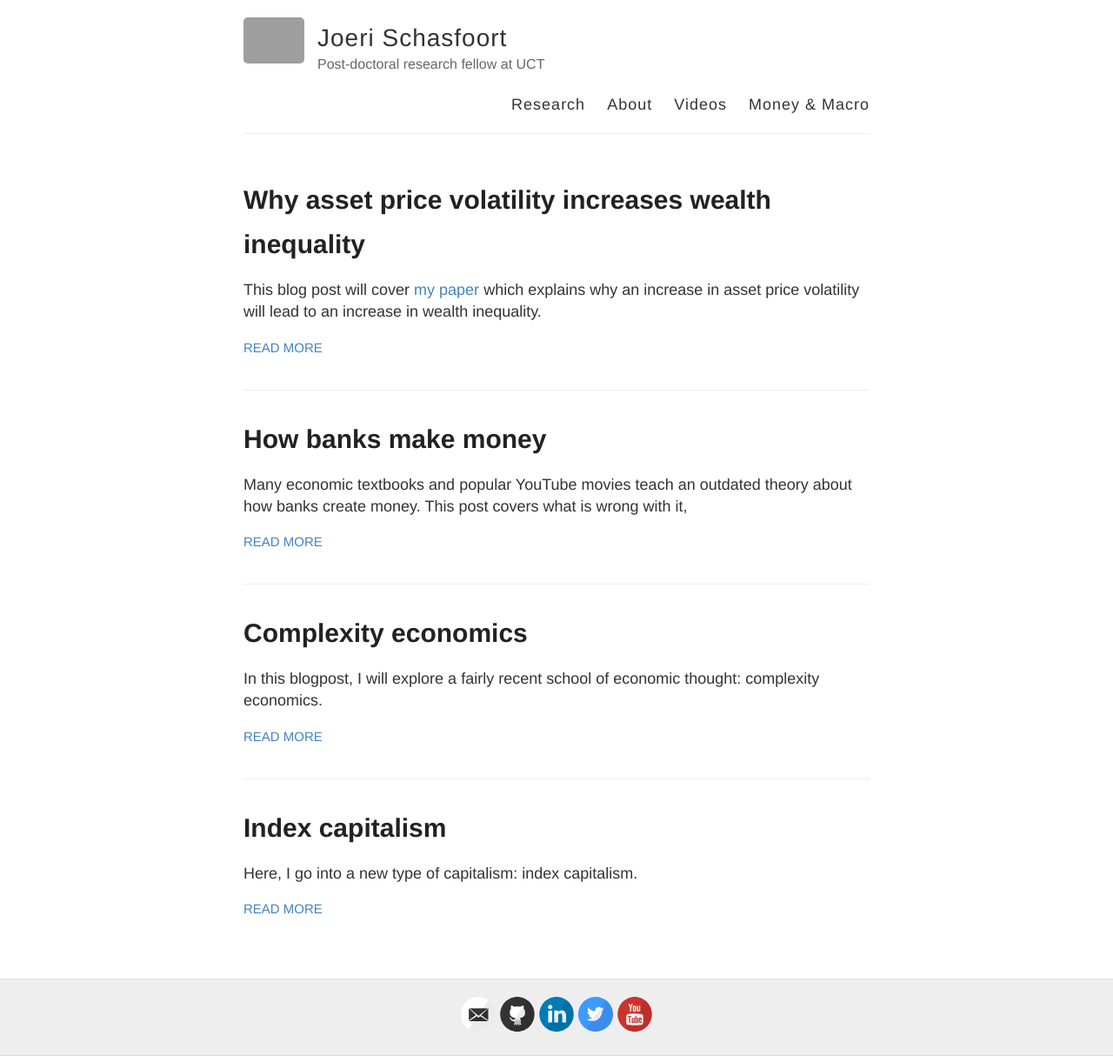
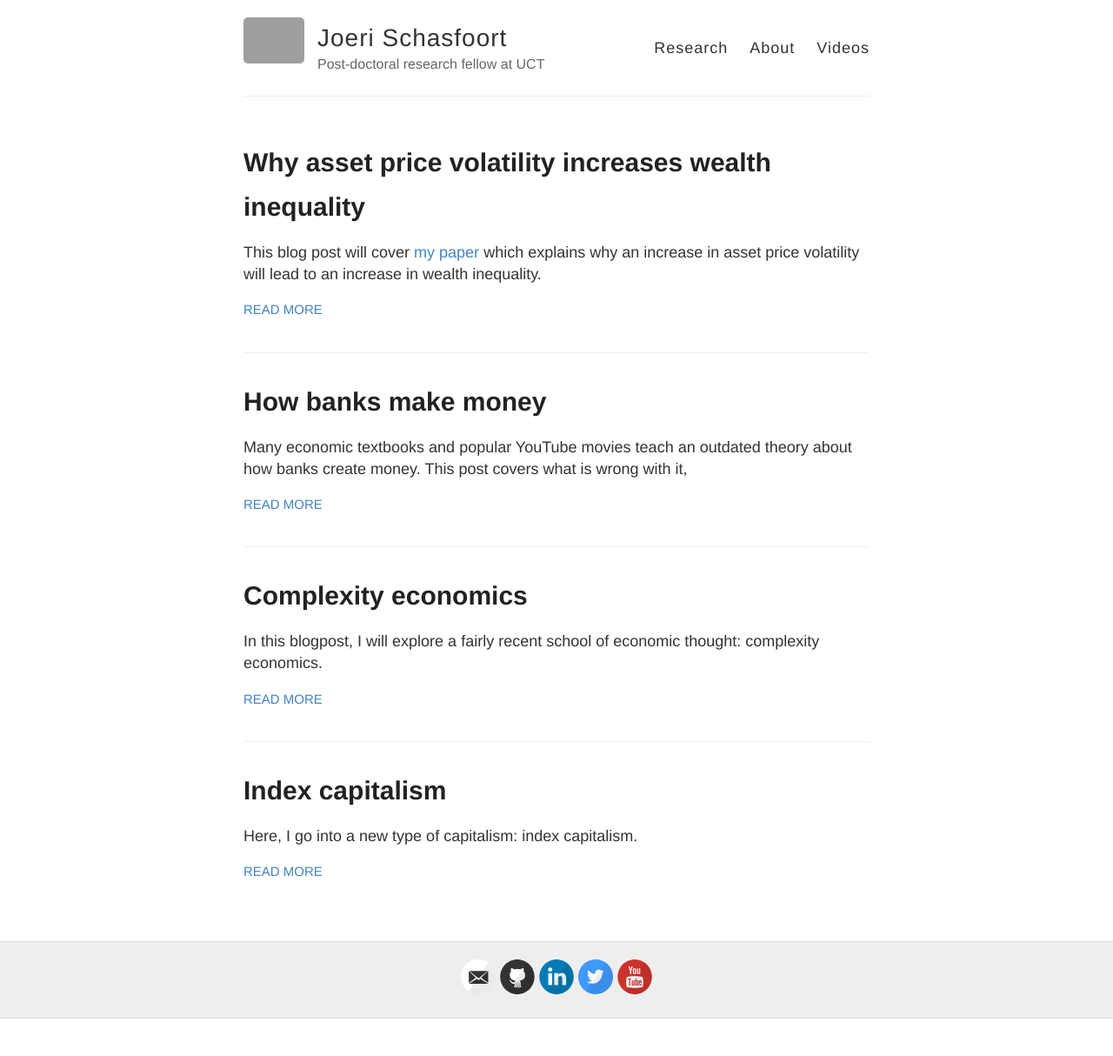
Before and after one commit to joerischasfoort/joerischasfoort.github.io, a Jekyll site: the page built from index.html, in a window 1280 px wide. Shown: the whole page at 87% size. Built offline with Jekyll 4.4.1, drawn with Linux system fonts in a browser that asks for light colours; after the commit the page ends 1171 px from its top, so only the background shows below that; grey boxes are pictures that could not be loaded.

Commit message:
Update default.html

```diff
--- a/_layouts/default.html
+++ b/_layouts/default.html
@@ -36,7 +36,6 @@
             <a href="{{ site.baseurl }}/">Research</a>
             <a href="{{ site.baseurl }}/about">About</a>
             <a href="{{ site.baseurl }}/videos">Videos</a>
-            <a href="https://www.moneymacro.rocks/">Money & Macro</a>
           </nav>
         </header>
       </div>
```
